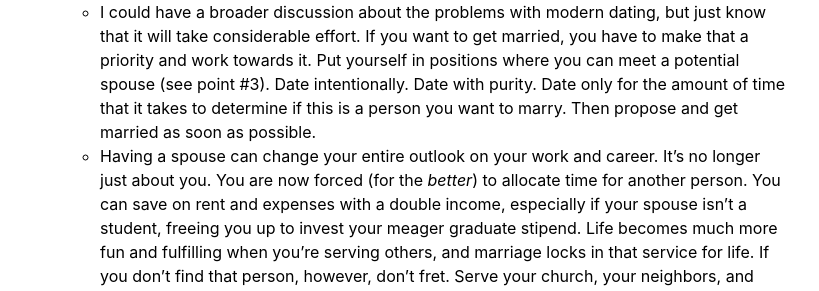
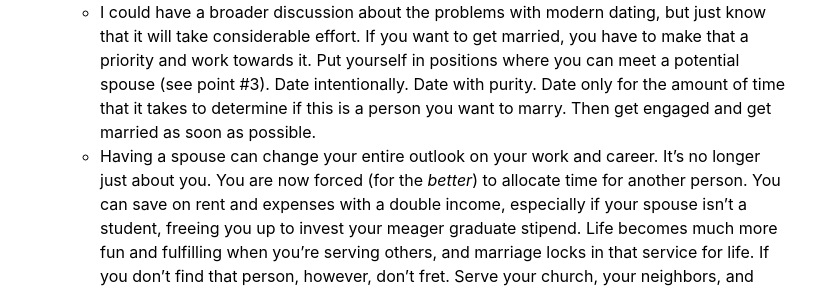
Before and after one commit to ac-freeman/acfreeman.github.io, a Jekyll site: the page built from _posts/2024-05-10-phdadvice.md, in a window 1280 px wide. Shown: the part 1124-1415 px from the top of the page, without its empty margins (236-1055 px from the left). Built offline with Jekyll 4.4.1, drawn with Linux system fonts in a browser that asks for light colours.

Commit message:
Update 2024-05-10-phdadvice.md

```diff
--- a/_posts/2024-05-10-phdadvice.md
+++ b/_posts/2024-05-10-phdadvice.md
@@ -20,7 +20,7 @@ I'm currently wrapping up my PhD in computer science, getting ready to enter the
 7. Have hobbies
 	- Have something productive and fun to do that is not work.
 8. Try to start a family
-	- I could have a broader discussion about the problems with modern dating, but just know that it will take considerable effort. If you want to get married, you have to make that a priority and work towards it. Put yourself in positions where you can meet a potential spouse (see point #3). Date intentionally. Date with purity. Date only for the amount of time that it takes to determine if this is a person you want to marry. Then propose and get married as soon as possible.
+	- I could have a broader discussion about the problems with modern dating, but just know that it will take considerable effort. If you want to get married, you have to make that a priority and work towards it. Put yourself in positions where you can meet a potential spouse (see point #3). Date intentionally. Date with purity. Date only for the amount of time that it takes to determine if this is a person you want to marry. Then get engaged and get married as soon as possible.
 	- Having a spouse can change your entire outlook on your work and career. It's no longer just about you. You are now forced (for the *better*) to allocate time for another person. You can save on rent and expenses with a double income, especially if your spouse isn't a student, freeing you up to invest your meager graduate stipend. Life becomes much more fun and fulfilling when you're serving others, and marriage locks in that service for life. If you don't find that person, however, don't fret. Serve your church, your neighbors, and your friends.
 9. Go on adventures
 	- Ideally, you have a lot of flexibility with your time during grad school, and multiple opportunities to travel for research conferences. Take advantage of those! Travel as much as you can and explore the world.
```
